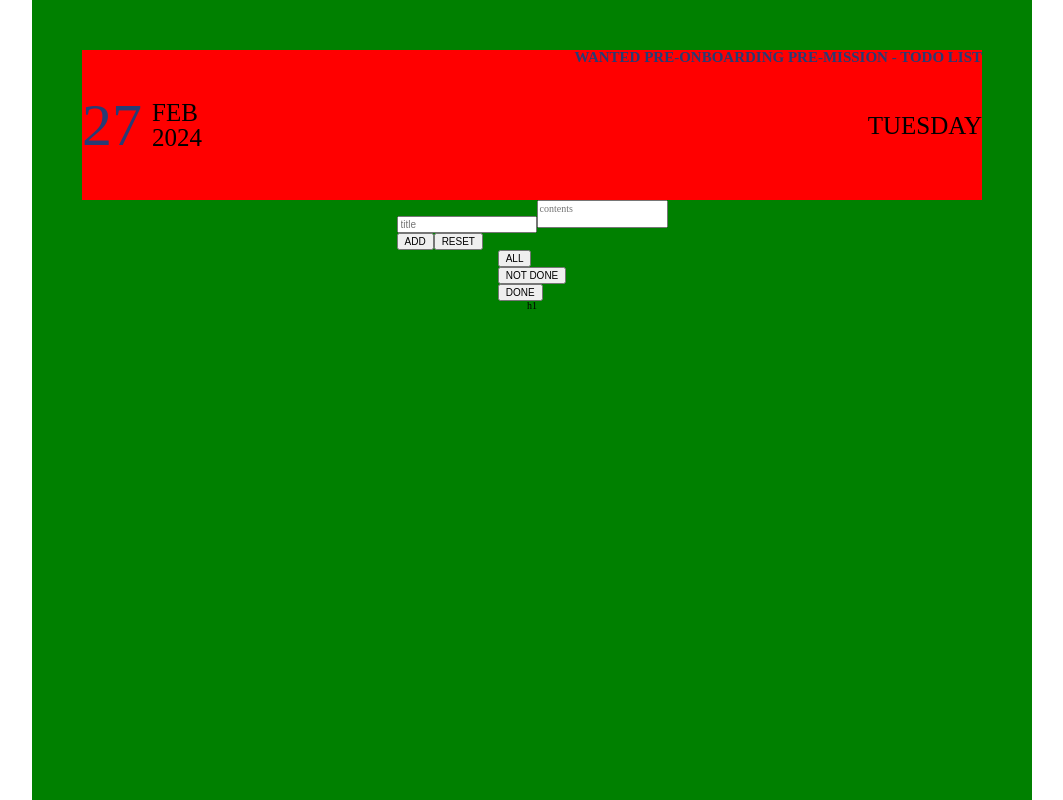
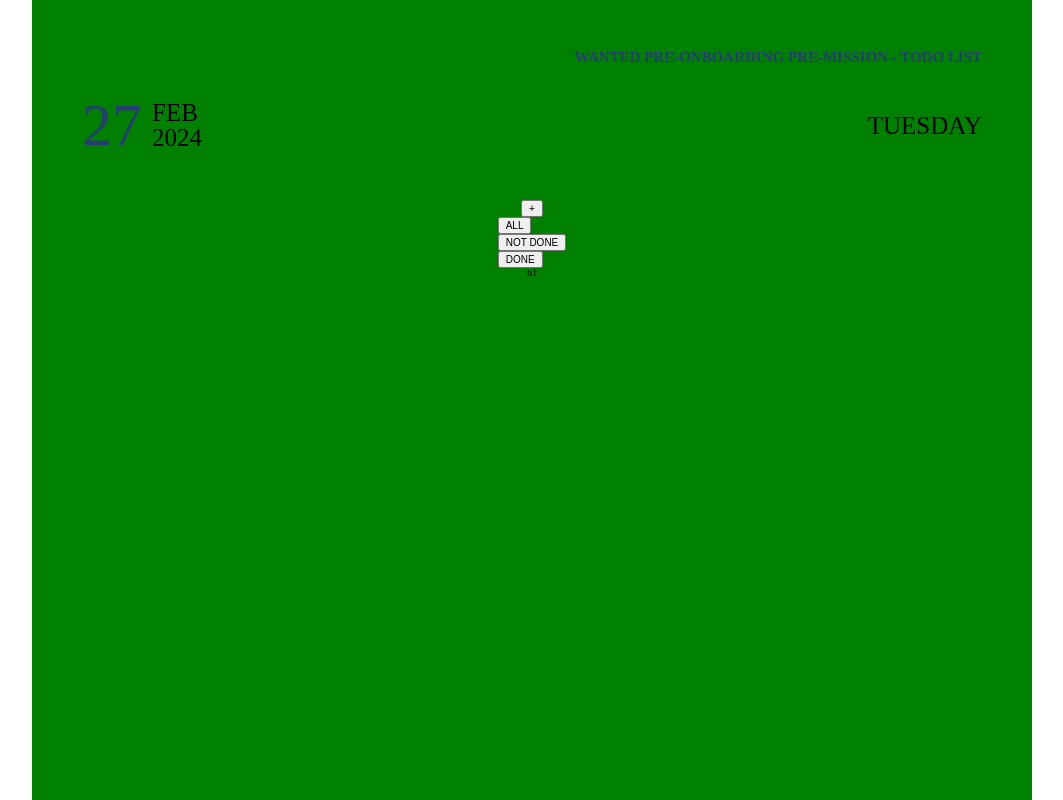
Before and after one commit to kms99/wanted_PRE-ONBOARDING_-, a React (Create React App) app: page / in a window 1280 px wide. Shown: the whole page, without its empty margins (108-1171 px from the left). Built offline with nearby package versions, Linux system fonts and the light colour scheme.

Commit message:
[update]: form transition 등 이벤트 적용

```diff
--- a/src/components/common/input/input.styled.ts
+++ b/src/components/common/input/input.styled.ts
@@ -1 +1,3 @@
-import styled from 'styled-components';
+import { styled } from 'styled-components';
+
+const CommentInput = styled.input``;
--- a/src/components/form/Form.tsx
+++ b/src/components/form/Form.tsx
@@ -1,4 +1,4 @@
-import React from 'react';
+import React, { useState } from 'react';
 import { useForm, SubmitHandler } from 'react-hook-form';
 import Input from '../common/input/Input';
 import { InputValue, Inputs } from '../../types/types';
@@ -7,10 +7,13 @@ import { FormIds } from '../../types/enums';
 import useTodo from '../../hooks/useTodo';
 import { inputValidationCheck } from '../../utils';
 import TextArea from '../common/textarea/TextArea';
+import * as St from './form.styled';
 
 export default function Form() {
   const { register, handleSubmit, reset } = useForm<Inputs>();
   const { handleAddTodo } = useTodo();
+
+  const [toggleForm, setToggleForm] = useState<boolean>(false);
 
   const handleReset = () => {
     reset({
@@ -31,6 +34,10 @@ export default function Form() {
 
   const handleTodoSubmit: SubmitHandler<Inputs> = (value) => {
     handleAdd({ title: value.titleValue, contents: value.contentsValue });
+  };
+
+  const handleToggleForm = () => {
+    setToggleForm((prevState) => !prevState);
   };
 
   const FORM_BUTTONS = [
@@ -55,8 +62,11 @@ export default function Form() {
   ));
 
   return (
-    <form onSubmit={handleSubmit(handleTodoSubmit)}>
-      <div>
+    <>
+      <St.FormContainer
+        onSubmit={handleSubmit(handleTodoSubmit)}
+        $isOpen={toggleForm}
+      >
         <Input
           formId={FormIds.TITLE_VALUE}
           formRegister={register}
@@ -67,8 +77,9 @@ export default function Form() {
           formRegister={register}
           placeholder="contents"
         />
-      </div>
-      <div>{BUTTONS}</div>
-    </form>
+        <div>{BUTTONS}</div>
+      </St.FormContainer>
+      <Button isSubmit={false} text="+" handler={handleToggleForm} />
+    </>
   );
 }
--- a/src/components/form/form.styled.ts
+++ b/src/components/form/form.styled.ts
@@ -1 +1,13 @@
-import styled from 'styled-components';
+import { styled } from 'styled-components';
+
+export const FormContainer = styled.form<{ $isOpen: boolean }>`
+  display: flex;
+  flex-direction: column;
+  align-items: center;
+  background: red;
+
+  max-height: ${(props) => (props.$isOpen ? '1000px' : '0px')};
+  overflow-y: hidden;
+
+  transition: 0.5s ease-in-out;
+`;
--- a/src/components/header/header.styled.tsx
+++ b/src/components/header/header.styled.tsx
@@ -5,8 +5,6 @@ export const HeaderContainer = styled.header`
 
   width: 100%;
   height: 15rem;
-
-  background: red;
 
   & > h1 {
     position: absolute;
```
